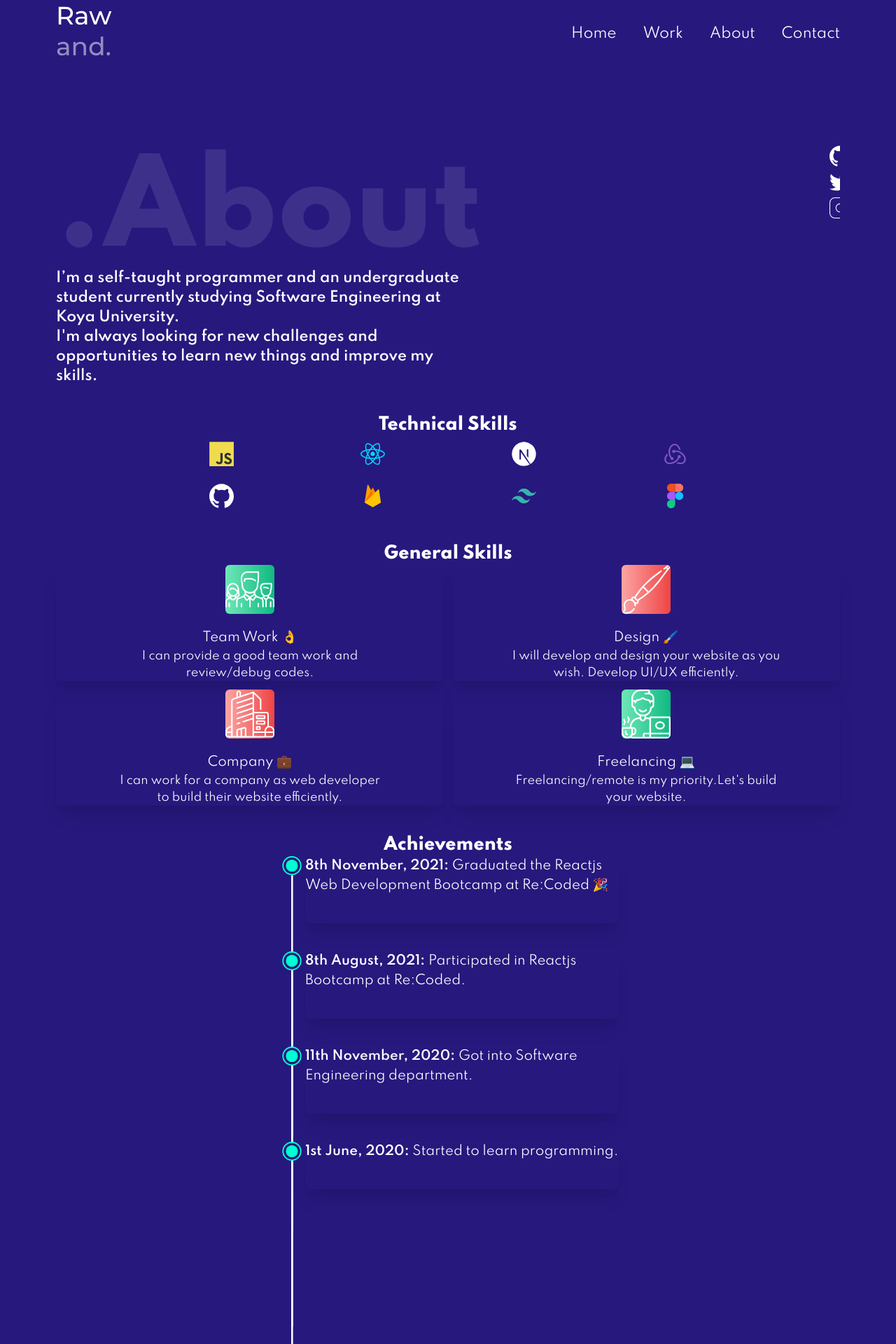
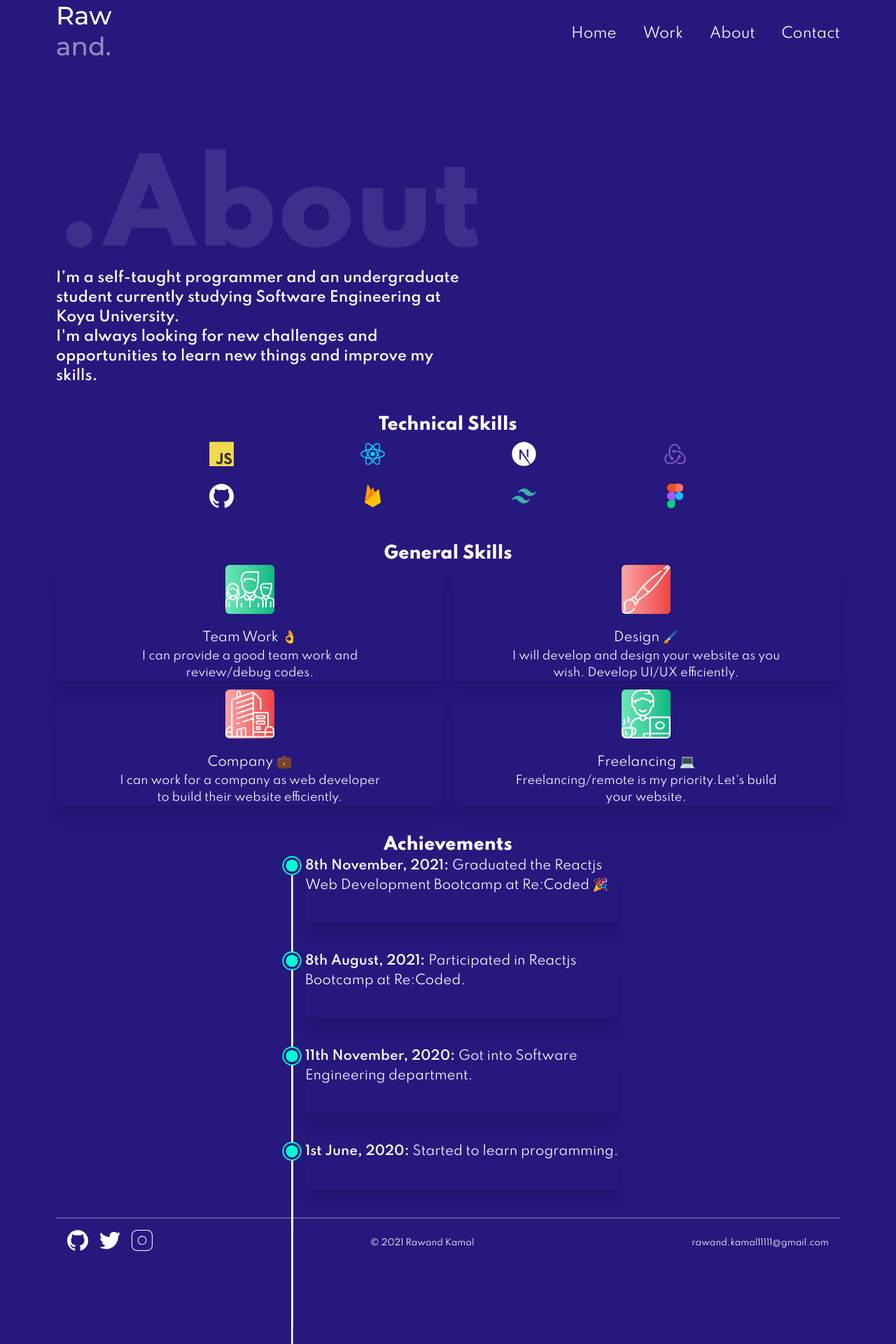
Before and after one commit to RawandDev/portfolio-nextjsss, a Next.js app: page /about in a window 1280 px wide. Shown: the top 1920 px of the page at 70% size. Built offline with nearby package versions, Linux system fonts and the light colour scheme.

Commit message:
feat(footer): add footer

```diff
--- /dev/null
+++ b/components/Footer.jsx
@@ -0,0 +1,72 @@
+import React from "react";
+import Image from "next/image";
+
+function Footer() {
+  return (
+    <>
+      <div className="border-t-2 border-opacity-30 p-4 md:flex md:justify-between md:items-center text-white">
+        <ul className="flex justify-around mb-4 sm:mb-0">
+          <li>
+            <a
+              href="https://www.github.com/RawandDev"
+              target="_blank"
+              rel="noopener noreferrer"
+              className="md:mr-4"
+            >
+              <Image
+                src="/images/github.svg"
+                alt="github"
+                width={30}
+                height={30}
+                className="transform hover:rotate-6 transition-transform duration-200"
+              />
+            </a>
+          </li>
+          <li>
+            <a
+              href="https://twitter.com/ErFyDev"
+              target="_blank"
+              rel="noopener noreferrer"
+              className="md:mr-4"
+            >
+              <Image
+                src="/images/twitter.svg"
+                alt="twitter"
+                width={30}
+                height={30}
+                className="transform hover:rotate-6 transition-transform duration-200"
+              />
+            </a>
+          </li>
+          <li>
+            <a
+              href="https://www.instagram.com/rawand._.kamal"
+              target="_blank"
+              rel="noopener noreferrer"
+            >
+              <Image
+                src="/images/instagram.svg"
+                alt="instagram"
+                width={30}
+                height={30}
+                className="transform hover:rotate-6 transition-transform duration-200"
+              />
+            </a>
+          </li>
+        </ul>
+        <div>
+          <p className="text-center text-xs mb-4 sm:mb-0">© 2021 Rawand Kamal</p>
+        </div>
+        <div>
+          <p className="text-center text-xs hover:text-gray-300">
+            <a href="mailto:rawand.kamal11111@gmail.com">
+              rawand.kamal11111@gmail.com
+            </a>
+          </p>
+        </div>
+      </div>
+    </>
+  );
+}
+
+export default Footer;
--- a/pages/_app.js
+++ b/pages/_app.js
@@ -3,6 +3,7 @@ import "../styles/globals.css";
 import Head from "next/head";
 import Script from "next/script";
 import Navbar from "../components/Navbar";
+import Footer from "../components/Footer";
 
 function MyApp({ Component, pageProps }) {
   return (
@@ -27,6 +28,7 @@ function MyApp({ Component, pageProps }) {
       </Head>
       <Navbar />
       <Component {...pageProps} />
+      <Footer />
     </div>
   );
 }
--- a/pages/about/index.js
+++ b/pages/about/index.js
@@ -3,15 +3,7 @@ import Image from "next/image";
 import Link from "next/link";
 import GeneralSkills from "../../components/GeneralSkills";
 import data from "../../utils/data.json";
-import {
-  team,
-  freelancer,
-  brush,
-  company,
-  github,
-  twitter,
-  instagram,
-} from "../../utils/exportImages";
+import { team, freelancer, brush, company } from "../../utils/exportImages";
 import Techs from "../../components/Techs";
 
 function About() {
@@ -30,56 +22,6 @@ function About() {
             I'm always looking for new challenges and opportunities to learn new
             things and improve my skills.
           </p>
-        </div>
-        <div className="absolute right-6 top-32 sm:right-20 sm:top-52">
-          <ul>
-            <li>
-              <a
-                href="https://www.github.com/RawandDev"
-                target="_blank"
-                rel="noopener noreferrer"
-              >
-                <Image
-                  src={github}
-                  alt="github"
-                  width={30}
-                  height={30}
-                  className="transform translate-x-1/2 hover:translate-x-0 translate-transition duration-300"
-                />
-              </a>
-            </li>
-            <li>
-              <a
-                href="https://twitter.com/ErFyDev"
-                target="_blank"
-                rel="noopener noreferrer"
-                className="transform translate-x-1/2 hover:translate-x-0 translate-transition duration-300"
-              >
-                <Image
-                  src={twitter}
-                  alt="twitter"
-                  width={30}
-                  height={30}
-                  className="transform translate-x-1/2 hover:translate-x-0 translate-transition duration-300"
-                />
-              </a>
-            </li>
-            <li>
-              <a
-                href="https://www.instagram.com/rawand._.kamal"
-                target="_blank"
-                rel="noopener noreferrer"
-              >
-                <Image
-                  src={instagram}
-                  alt="instagram"
-                  width={30}
-                  height={30}
-                  className="transform translate-x-1/2 hover:translate-x-0 translate-transition duration-300"
-                />
-              </a>
-            </li>
-          </ul>
         </div>
         <div>
           <Techs />
--- a/pages/contact.js
+++ b/pages/contact.js
@@ -96,7 +96,7 @@ function contact() {
           />
         </div>
         <button
-          className="bg-white text-black font-bold py-2 px-4 rounded-lg shadow-lg hover:bg-gray-100 hover:text-black focus:outline-none focus:shadow-outline transition-all duration-300 mt-5"
+          className="bg-white text-black font-bold py-2 px-4 rounded-lg shadow-lg hover:bg-gray-100 hover:text-black focus:outline-none focus:shadow-outline transition-all duration-300 my-5"
           type="submit"
         >
           Send
```
